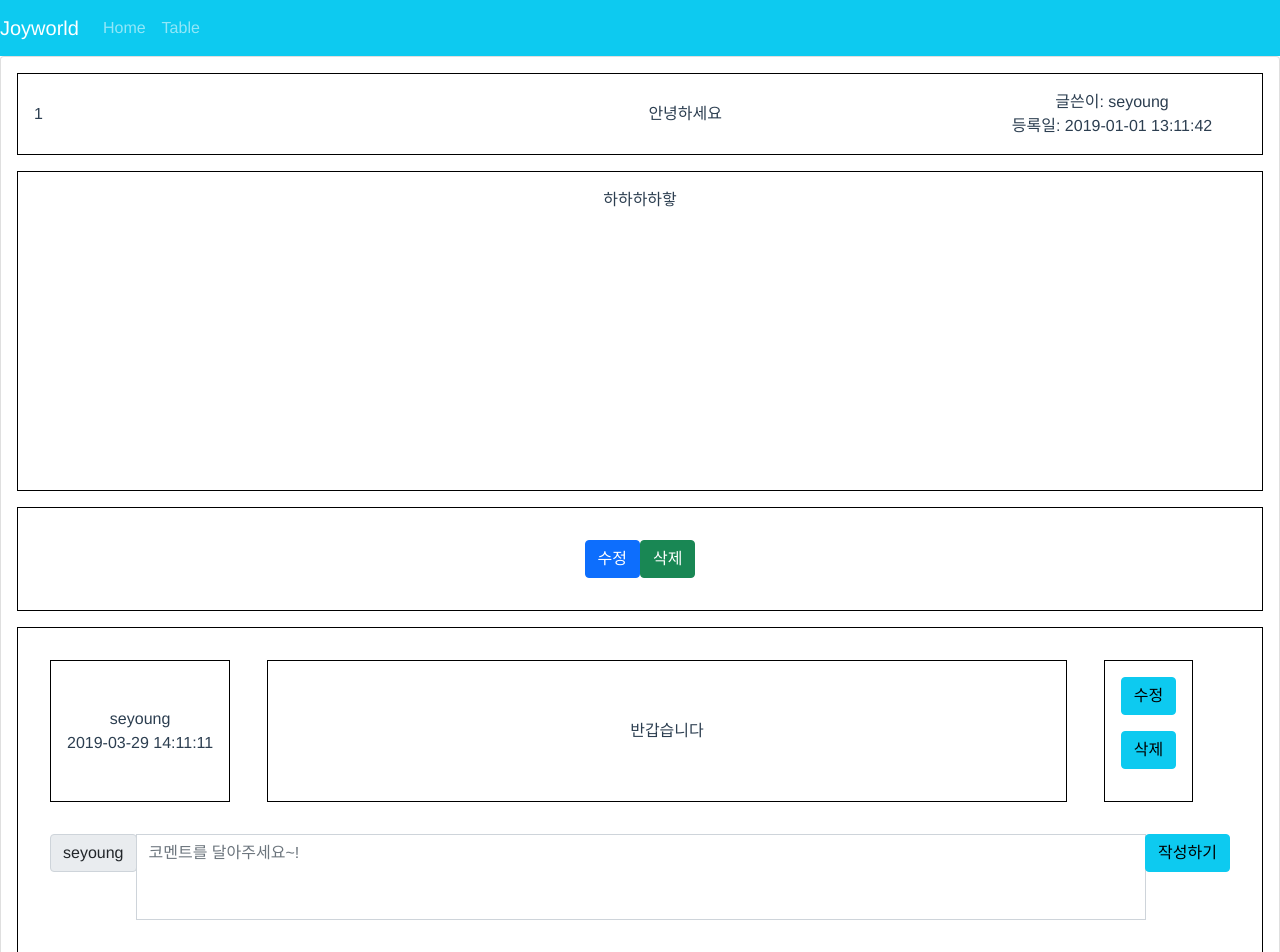
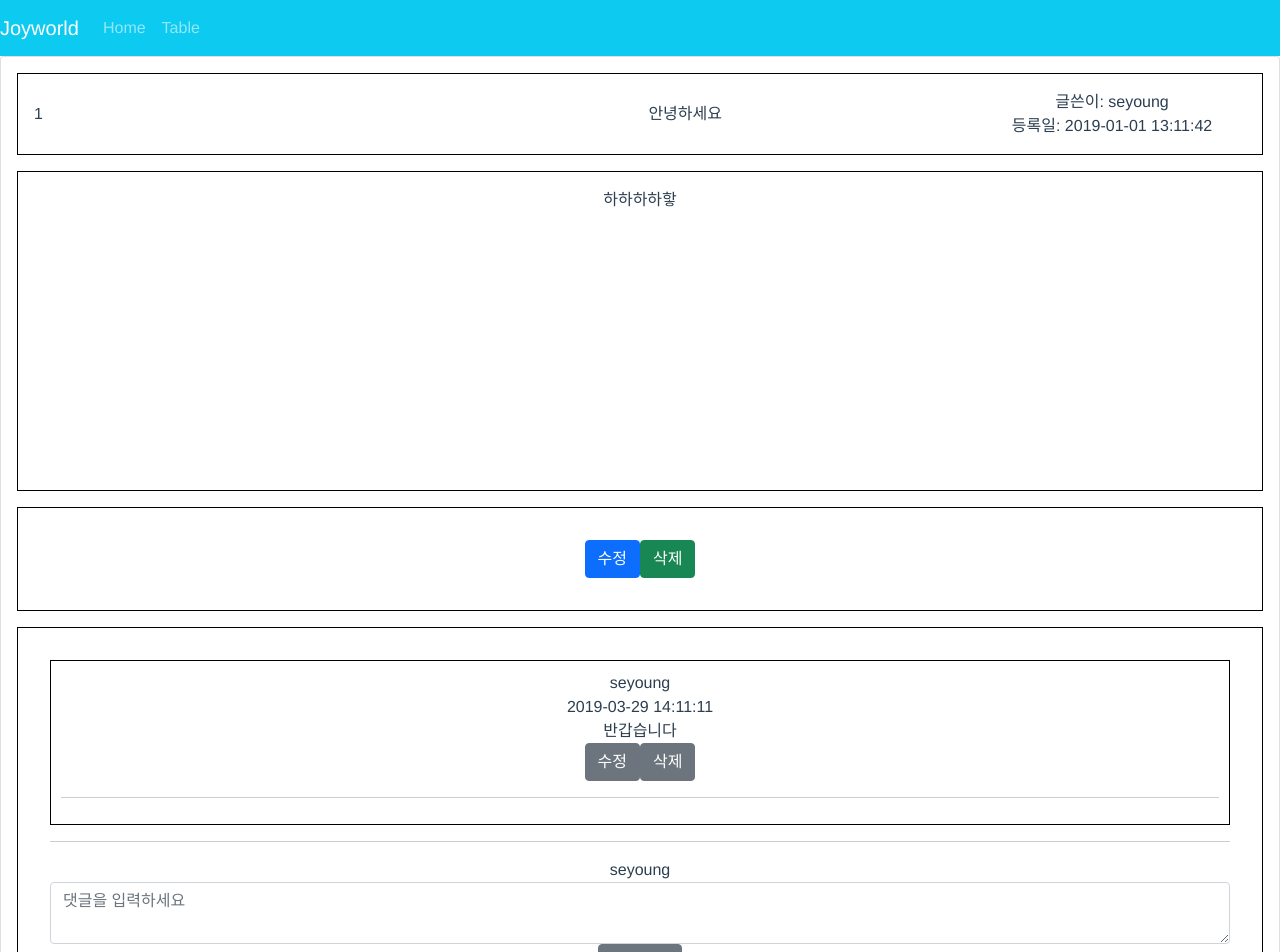
Before and after one commit to seyoungjoy/vue-board, a Vue app: page /board/free/detail/1 in a window 1280 px wide. Shown: the top 952 px of the page. Built offline with nearby package versions, Linux system fonts and the light colour scheme.

Commit message:
comment review

```diff
--- a/src/components/Detail.vue
+++ b/src/components/Detail.vue
@@ -26,12 +26,12 @@
         <b-button variant="primary" @click="updateData">수정</b-button>
         <b-button variant="success" @click="deleteData">삭제</b-button>
       </div>
+<!--      <div class="content-detail-comment">-->
+<!--        <CommendList :contentId="contentId"/>-->
+<!--      </div>-->
       <div class="content-detail-comment">
-        <CommendList :contentId="contentId"/>
+        <PrCommentList :contentId="contentId"/>
       </div>
-      <!-- <div class="content-detail-comment">
-        <PrCommentList :contentId="contentId"/>
-      </div> -->
 
     </b-card>
   </div>
@@ -40,13 +40,13 @@
 <script>
 import data from "@/data";
 import CommendList from "@/components/CommendList.vue"
-// import PrCommentList from "./PrCommentList.vue"
+import PrCommentList from "./PrCommentList.vue"
 
 export default {
   name: "ContentDetail",
     components:{
       CommendList,
-      // PrCommentList
+      PrCommentList
   },
   data() {
     const contentId = Number(this.$route.params.contentId);
--- /dev/null
+++ b/src/components/PrCommentCreate.vue
@@ -0,0 +1,45 @@
+<template>
+  <div>
+    <hr>
+    <div>seyoung</div>
+    <b-textarea
+      placeholder="댓글을 입력하세요"
+      v-model="context"
+    ></b-textarea>
+    <b-button @click="createComment">댓글달기</b-button>
+  </div>
+</template>
+
+<script>
+import data from "@/data"
+export default {
+  name:"PrCommentCreate",
+  props:{
+    contentId:Number,
+    reload:Function
+  },
+  data(){
+    return{
+      context:''
+    }
+  },
+  methods:{
+    createComment(){
+      data.Comment.push(
+          {
+            // comment_id : data.Comment.reduce((p,c)=> (p.comment_id > c.content_id) ? p : c).comment_id + 1,
+            comment_id: data.Comment[data.Comment.length - 1].comment_id + 1,
+            user_id: 1,
+            content_id: this.contentId,
+            context: this.context,
+            created_at: '2019-03-29 14:11:11',
+            updated_at: null
+          }
+      )
+      this.reload();
+      console.log(data.Comment)
+    }
+  },
+
+}
+</script>
--- /dev/null
+++ b/src/components/PrCommentList.vue
@@ -0,0 +1,40 @@
+<template>
+  <div>
+    <div v-for="item in commentObj" :key="item.comment_id">
+        <PrCommentListItem :commentItem="item" :reload="reload"/>
+    </div>
+    <div>
+      <PrCommentCreate :contentId="contentId" :reload="reload"/>
+    </div>
+  </div>
+</template>
+<script>
+import data from "@/data"
+import PrCommentListItem from "@/components/PrCommentListItem";
+import PrCommentCreate from "@/components/PrCommentCreate";
+
+  export default {
+    name:"PrCommentList",
+    components:{
+      PrCommentListItem,
+      PrCommentCreate
+    },
+    props:{
+      contentId:Number,
+    },
+    data(){
+      return{
+        commentObj : data.Comment.filter(item => item.content_id === this.contentId)
+      }
+    },
+    created(){
+
+    },
+    methods:{
+      reload(){
+        this.commentObj = data.Comment.filter(item => item.content_id === this.contentId);
+      }
+    }
+
+  }
+</script>
--- /dev/null
+++ b/src/components/PrCommentListItem.vue
@@ -0,0 +1,54 @@
+<template>
+  <div class="commentItem">
+    <div>{{ name }}</div>
+    <div>{{ commentItem.created_at }}</div>
+    <div>{{ commentItem.context }}</div>
+    <b-button @click="updateComment">수정</b-button>
+    <b-button @click="deleteComment">삭제</b-button>
+    <hr>
+    <div v-if="updateMode">
+      <b-textarea></b-textarea>
+      <b-button>수정하기</b-button>
+    </div>
+  </div>
+</template>
+
+<script>
+import data from "@/data"
+export default {
+  name:"PrCommentListItem",
+  props:{
+    commentItem:Object,
+    reload:Function
+  },
+  data(){
+    return{
+      name:'',
+      updateMode:false
+    }
+  },
+  created(){
+    this.name = data.User.filter(item => item.user_id === this.commentItem.user_id)[0].name
+  },
+  methods:{
+    updateComment(){
+      this.updateMode = !this.updateMode;
+
+    },
+    deleteComment(){
+      const commentIdx = this.commentItem.comment_id;
+      const deleteArrayId = data.Comment.findIndex(item => item.comment_id === commentIdx);
+      data.Comment.splice(deleteArrayId, 1);
+      this.reload();
+
+    }
+  }
+}
+</script>
+<style>
+.commentItem{
+  border:1px solid #000;
+  margin-bottom:10px;
+  padding:10px;
+}
+</style>
--- a/src/data/index.js
+++ b/src/data/index.js
@@ -66,6 +66,14 @@ export default {
         context: '뷰는 부트스트랩, 뷰티파이 많이 사용하던데요.',
         created_at: '2019-03-29 14:11:11',
         updated_at: null
+      },
+      {
+        comment_id: 4,
+        user_id: 1,
+        content_id: 3,
+        context: '저는 뷰티파이가 좋아요!',
+        created_at: '2019-03-29 14:11:11',
+        updated_at: null
       }
     ],
     SubComment: [
```
